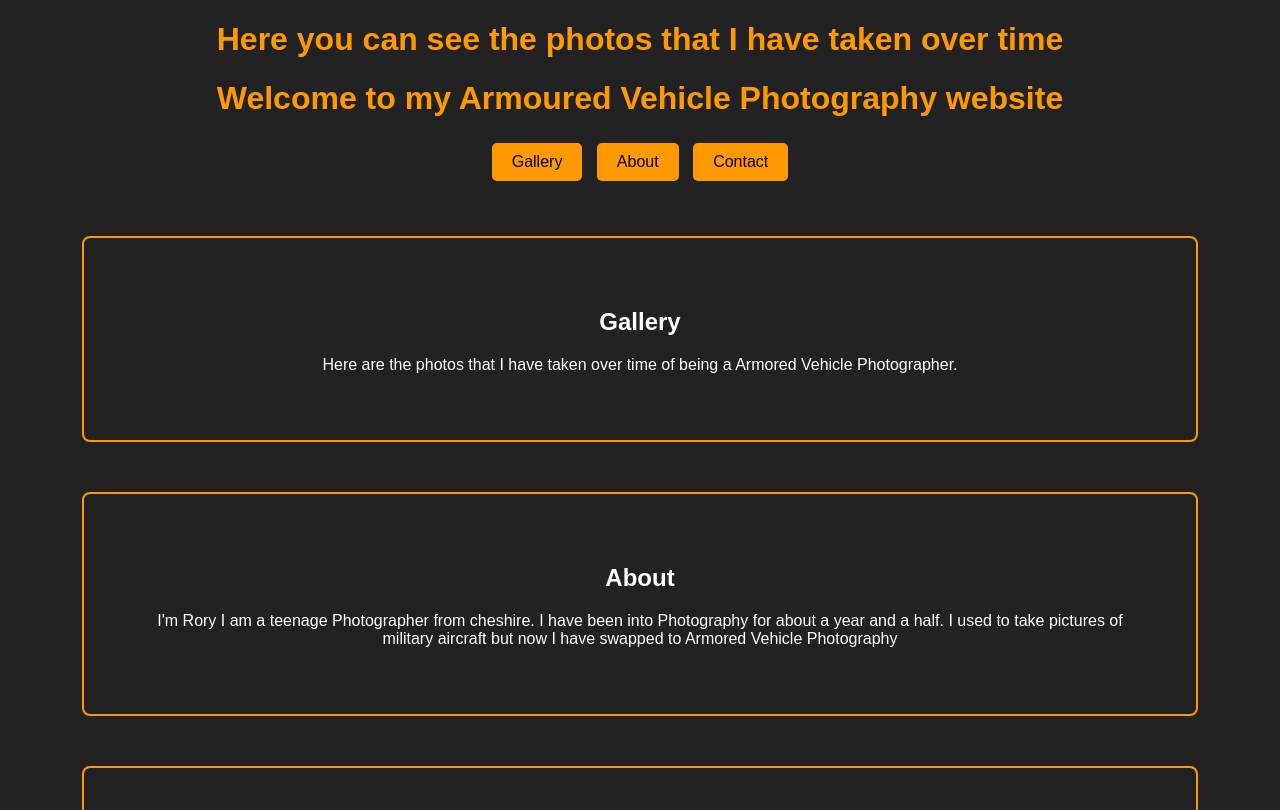
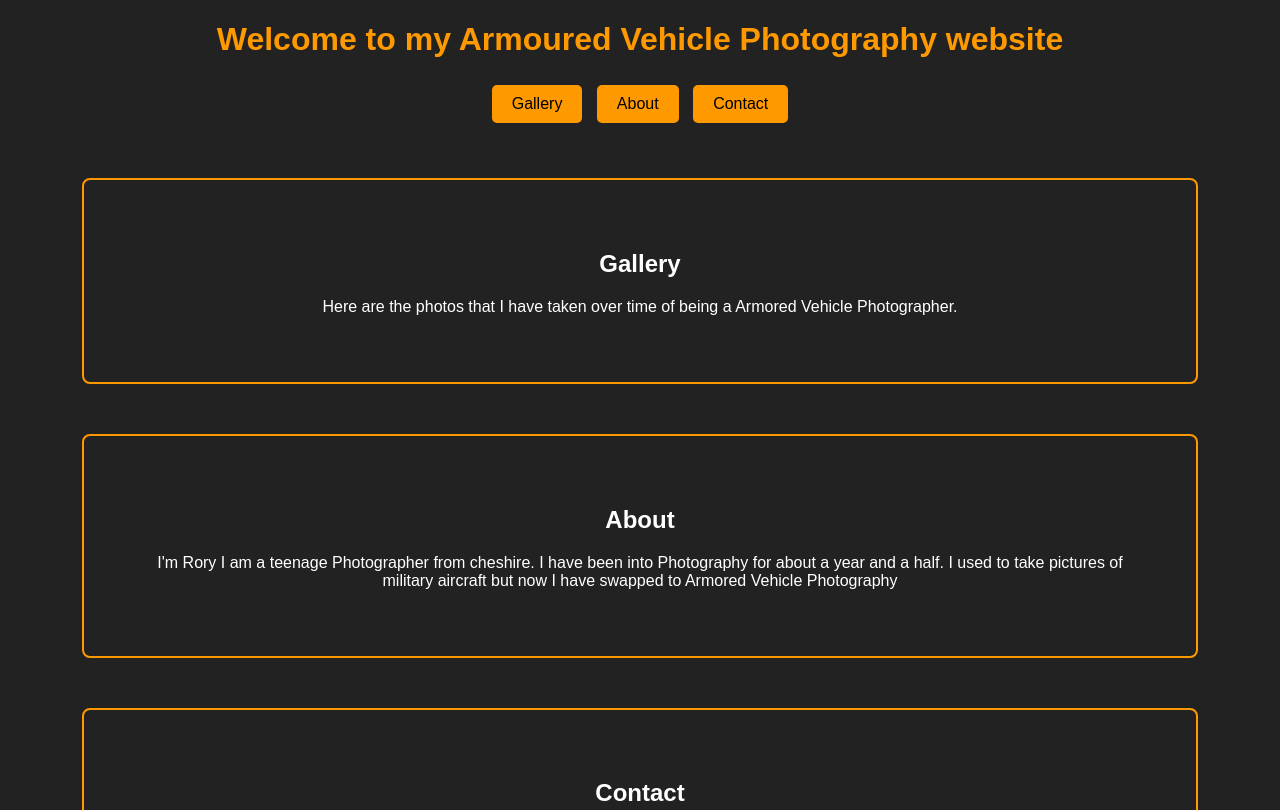
Before and after one commit to RoryBrownle/A.F.V-photography, a plain HTML site: page index.html in a window 1280 px wide. Shown: the top 810 px of the page. Drawn offline with Linux system fonts and the light colour scheme.

Commit message:
Update index.html

```diff
--- a/index.html
+++ b/index.html
@@ -30,7 +30,6 @@
     </style>
 </head>
 <body>
-    <h1>Here you can see the photos that I have taken over time </h1>
     <p></p>
 
 <!DOCTYPE html>
```
